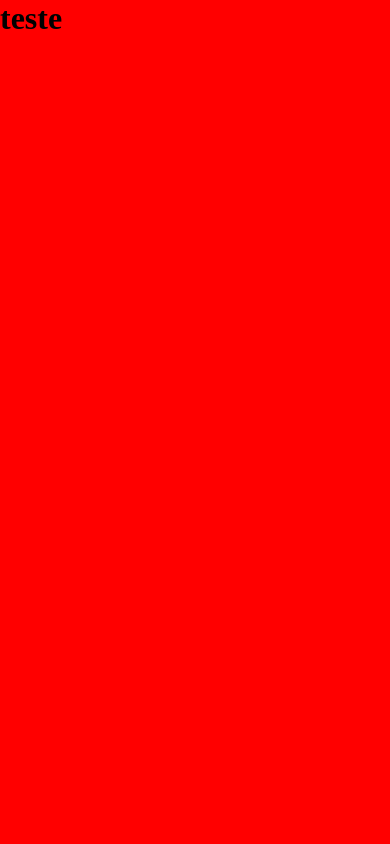
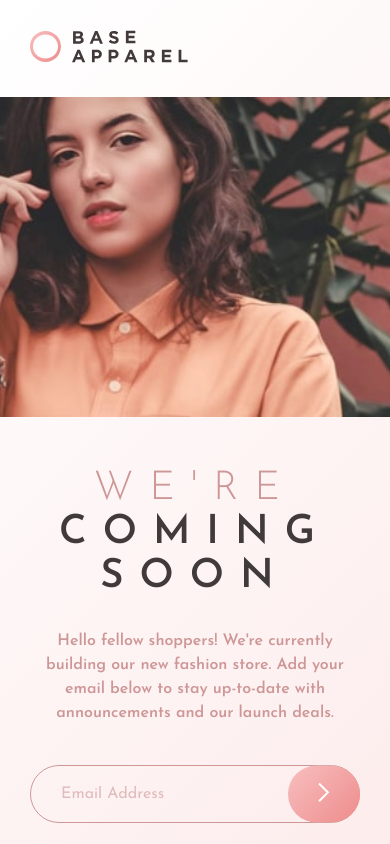
Before and after one commit to brunoaocubo/form-base-apparel, a plain HTML site: page index.html in a window 390 px wide. Drawn offline with Linux system fonts and the light colour scheme.

Commit message:
Mobile First Implementado, complicações com media query.
Estou tendo dificuldades em ajeitar o media query do desktop, sempre quando aparece esse tipo de layout com tela dividida, acabo demorando um pouco mais além do necessário com o CSS.

```diff
--- a/css/mobilefirst.css
+++ b/css/mobilefirst.css
@@ -1,9 +1,128 @@
+@import url('https://fonts.googleapis.com/css2?family=Josefin+Sans:ital,wght@0,100..700;1,100..700&display=swap');
+
 *{
     margin: 0;
     padding: 0;
     box-sizing: border-box;
 }
 
+:root{
+    --Pink400: hsl(0, 36%, 70%);
+    --Red500: hsl(0, 93%, 68%);
+    --Gray900: hsl(0, 6%, 24%);
+    --Linear: 135deg, hsl(0, 0%, 100%), hsl(0, 80%, 96%);
+    --Linear2: 135deg, hsl(0, 80%, 86%), hsl(0, 74%, 74%);
+}
+
 body{
-    background-color: red;
+    background-image: linear-gradient(var(--Linear));
+    background-repeat: no-repeat;
+    background-attachment: fixed;
+    font: normal 16px 'Josefin Sans', sans-serif;
+    height: 100dvh;
+    width: 100dvw;
 }
+
+#logo{
+    padding: 30px;
+}
+
+main{
+    height: 100dvh;
+}
+
+.main-title{
+    text-transform: uppercase;
+    text-align: center;
+    padding: 50px 20px 10px 20px;
+    line-height: 1.1em;
+    letter-spacing: 0.4em;
+    font-weight: 600;
+    font-size: 2.5em;
+    color: var(--Gray900);
+}
+
+.main-title span{
+    color: var(--Pink400);
+    font-weight: 300;
+}
+
+.description{
+    color: var(--Pink400);
+    font-weight: 600;
+    text-align: center;
+    padding: 20px 30px;
+    line-height: 1.5em;
+}
+
+form{
+    width: 100%;
+    padding: 20px 30px;
+}
+
+#subscribe{
+    display: flex;
+    position: relative;
+    justify-content: center;
+    width: 100%;
+}
+
+#email{
+    font-family: 'Josefin Sans';
+    border: none;
+    border: 1px solid var(--Pink400);
+    border-radius: 30px;
+    width: 100%;
+    padding: 20px 50px 20px 30px;
+    font-size: 1em;
+    background-color: transparent;
+}
+
+#email::placeholder{
+    color: var(--Pink400);
+    opacity: 60%;
+}
+
+#email:focus{
+    outline-color: var(--Red500);
+}
+
+#submit{
+    position: absolute;
+    right: 0%;
+    top: 50%;
+    transform: translateY(-50%);
+    padding: 17px 30px;
+    border-radius: 30px;
+
+    background-image: linear-gradient(var(--Linear2));
+    border: none;
+}
+
+#submit:hover{
+    cursor: pointer;
+    background-image: linear-gradient(135deg, hsl(0, 86%, 92%), hsl(0, 76%, 84%));
+    box-shadow: -2px 4px 10px rgba(0, 0, 0, 0.400);
+}
+
+.email-error{
+    background-image: url(../images/icon-error.svg);
+    background-repeat: no-repeat;
+    background-position-x: 85%;
+    background-position-y: 50%;
+}
+
+#context-error{
+    color: var(--Red500);
+    padding: 10px 0px 0px 20px;
+    text-align: left;
+    display: none;
+}
+
+#img{
+    min-height: 320px;
+    background: url(../images/hero-mobile.jpg);
+    background-position: center;
+    background-repeat: no-repeat;
+    background-size: cover;
+}
--- a/css/style.css
+++ b/css/style.css
@@ -1,5 +1,17 @@
 @media screen and (min-width: 550px) {
-    body{
-        background-color: black;
+    main{
+        display: flex;
+        flex-flow: column wrap;
+    }
+    #img{
+        background-image: url(../images/hero-desktop.jpg);
+        background-position: top center;
+        width: 50%;
+        height: 100%;
+        order: 2;
+        background-size: cover;
+    }
+    #main-content{
+        width: 50%;
     }
 }
--- a/index.html
+++ b/index.html
@@ -8,7 +8,23 @@
     <link rel="stylesheet" href="css/style.css">
 </head>
 <body>
-    <h1>teste</h1>
+    <main>
+        <div>
+            <img src="images/logo.svg" alt="Logo" id="logo">
+        </div>
+        <p id="img"></p>
+        <div id="main-content">
+            <h1 class="main-title"><span>We're</span> <br> coming <br> soon</h1>
+            <p class="description">Hello fellow shoppers! We're currently building our new fashion store. Add your email below to stay up-to-date with announcements and our launch deals.</p>
+            <form action="#" method="post">
+                <div id="subscribe">
+                    <input type="email" id="email" placeholder="Email Address">
+                    <button type="submit" id="submit"><img src="images/icon-arrow.svg" alt=""></button>
+                </div>
+                <p id="context-error">Please provide a valid email!</p>
+            </form>
+        </div>
+    </main>
     <script src="js/script.js"></script>
 </body>
 </html>
```
